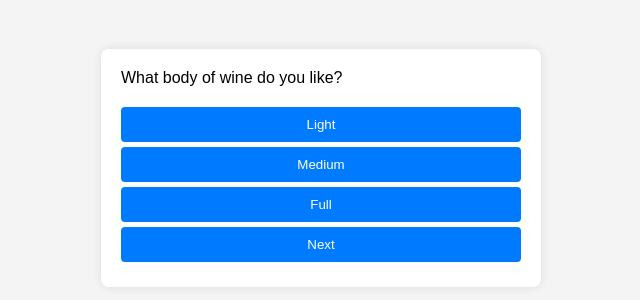
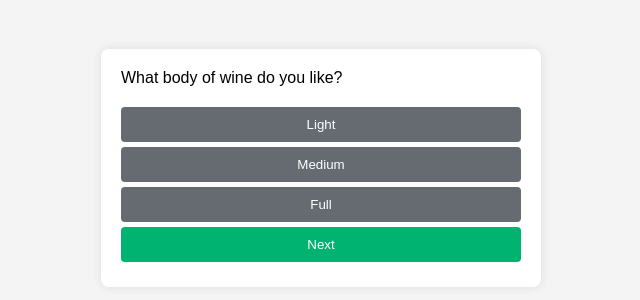
Before and after one commit to Tinlia/Tinlia.github.io, a plain HTML site: page index.html in a window 1280 px wide. Shown: the part 232-532 px from the top of the page, without its empty margins (319-959 px from the left). Drawn offline with Linux system fonts and the light colour scheme.

Commit message:
+Styling for next button

```diff
--- a/style.css
+++ b/style.css
@@ -26,10 +26,13 @@ body {
     margin: 5px 0;
     border: none;
     border-radius: 4px;
-    background-color: #007BFF;
+    background-color: #656b71;
     color: white;
     cursor: pointer;
 }
-.options button:hover {
+/* .options button:hover {
     background-color: #0056b3;
+} */
+#next {
+    background-color: #00b371;
 }
```
